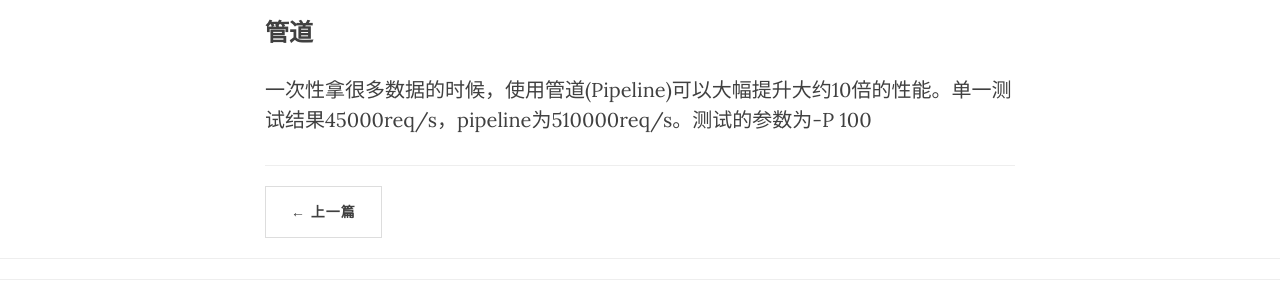
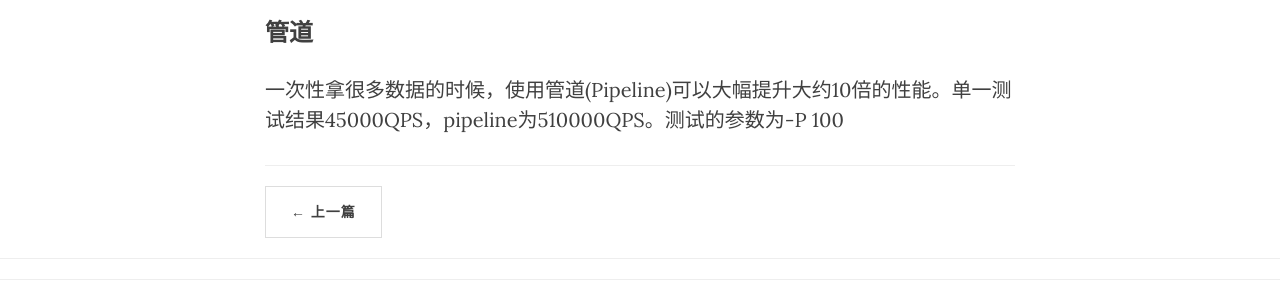
Before and after one commit to htge/htge.github.io, a Jekyll site: the page built from _posts/2018-3-20-redis.md, in a window 1280 px wide. Shown: the part 1122-1422 px from the top of the page. Built offline with Jekyll 4.4.1, drawn with Linux system fonts in a browser that asks for light colours; nearby versions of some CDN libraries.

Commit message:
Fixed issue

```diff
--- a/_posts/2018-3-20-redis.md
+++ b/_posts/2018-3-20-redis.md
@@ -33,4 +33,4 @@ share: false
 
 <h3>管道</h3>
 
-一次性拿很多数据的时候，使用管道(Pipeline)可以大幅提升大约10倍的性能。单一测试结果45000req/s，pipeline为510000req/s。测试的参数为-P 100
+一次性拿很多数据的时候，使用管道(Pipeline)可以大幅提升大约10倍的性能。单一测试结果45000QPS，pipeline为510000QPS。测试的参数为-P 100
```
